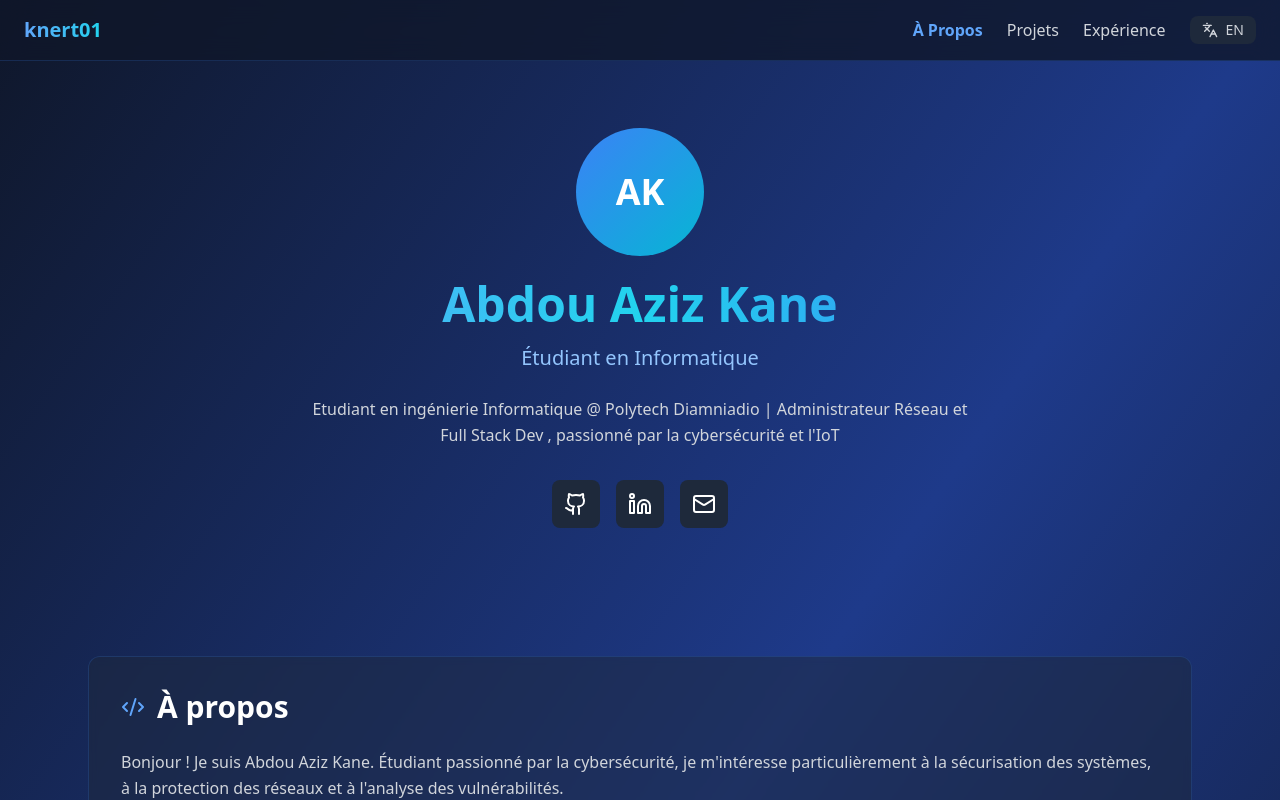
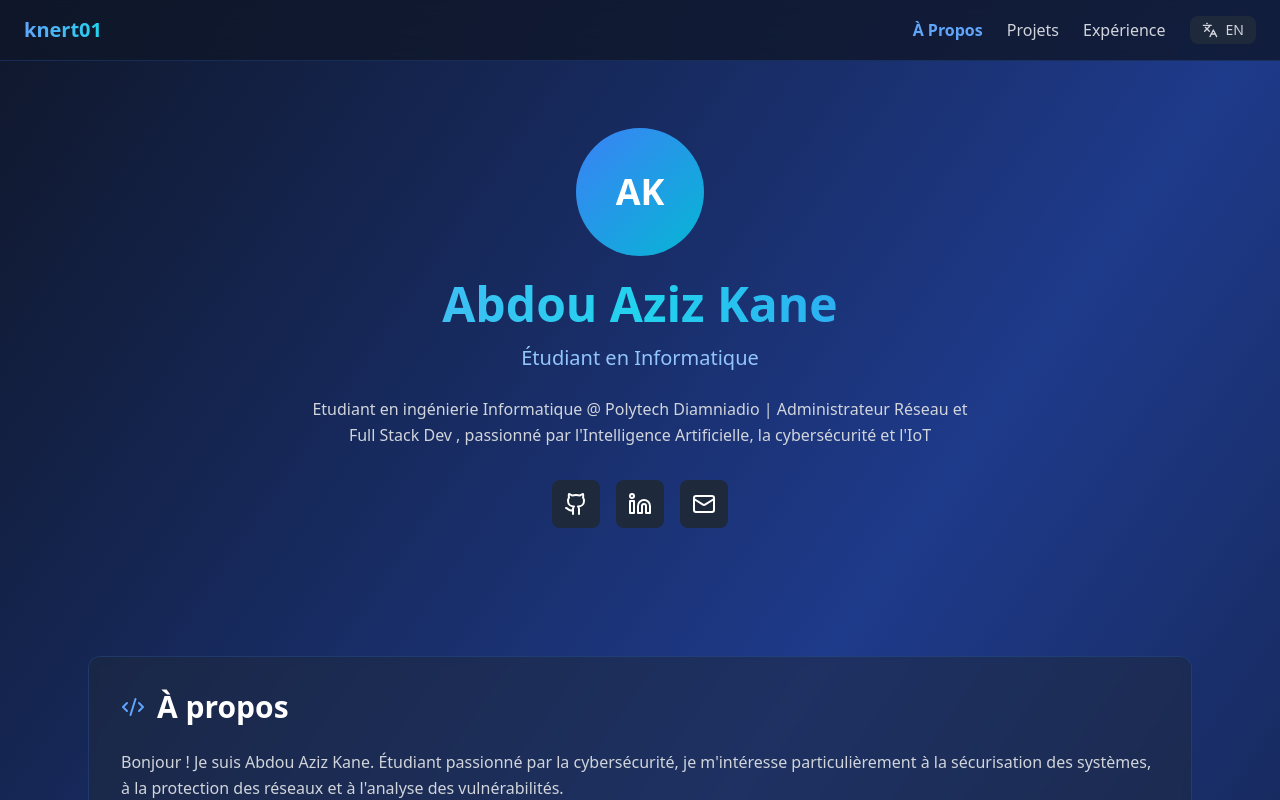
Before and after one commit to azizkane01/mon-portfolio, a React (Create React App) app: page / in a window 1280 px wide. Shown: the top 800 px of the page. Built offline with nearby package versions, Linux system fonts and the light colour scheme; the HTML template or start-up script is replaced by a standard one.

Commit message:
a little update

```diff
--- a/src/components/Portfolio.jsx
+++ b/src/components/Portfolio.jsx
@@ -17,7 +17,7 @@ export default function Portfolio() {
       },
       hero: {
         role: 'Étudiant en Informatique',
-        description: 'Etudiant en ingénierie Informatique @ Polytech Diamniadio | Administrateur Réseau et Full Stack Dev , passionné par la cybersécurité et l\'IoT'
+        description: 'Etudiant en ingénierie Informatique @ Polytech Diamniadio | Administrateur Réseau et Full Stack Dev , passionné par l\'Intelligence Artificielle, la cybersécurité et l\'IoT'
       },
       about: {
         title: 'À propos',
@@ -89,7 +89,7 @@ export default function Portfolio() {
       },
       hero: {
         role: 'Computer Science Student',
-        description: 'Computer Engineering student @ Polytech Diamniadio | Network Administrator and Full Stack Dev, passionate about cybersecurity and IoT'
+        description: 'Computer Engineering student @ Polytech Diamniadio | Network Administrator and Full Stack Dev, passionate about Artificial Intelligence, cybersecurity and IoT'
       },
       about: {
         title: 'About',
```
